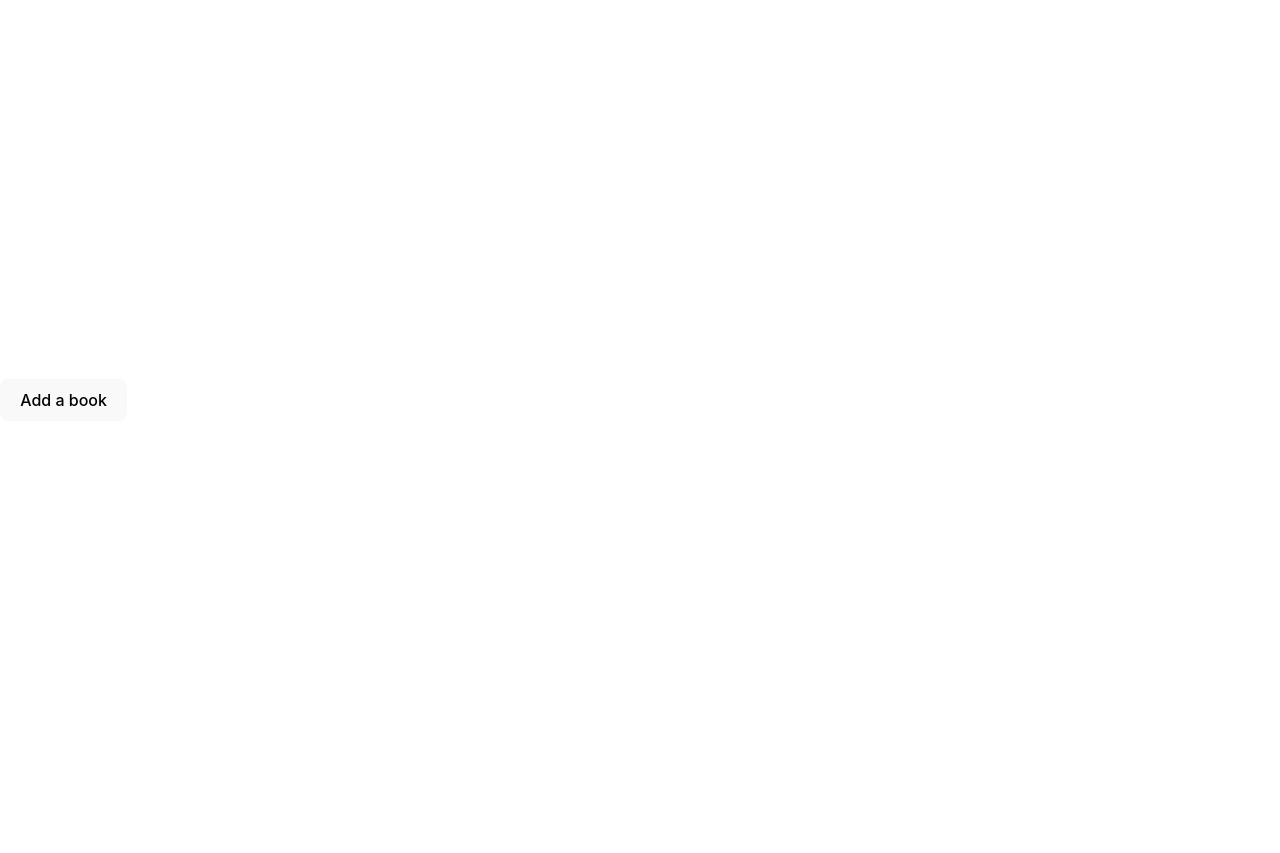
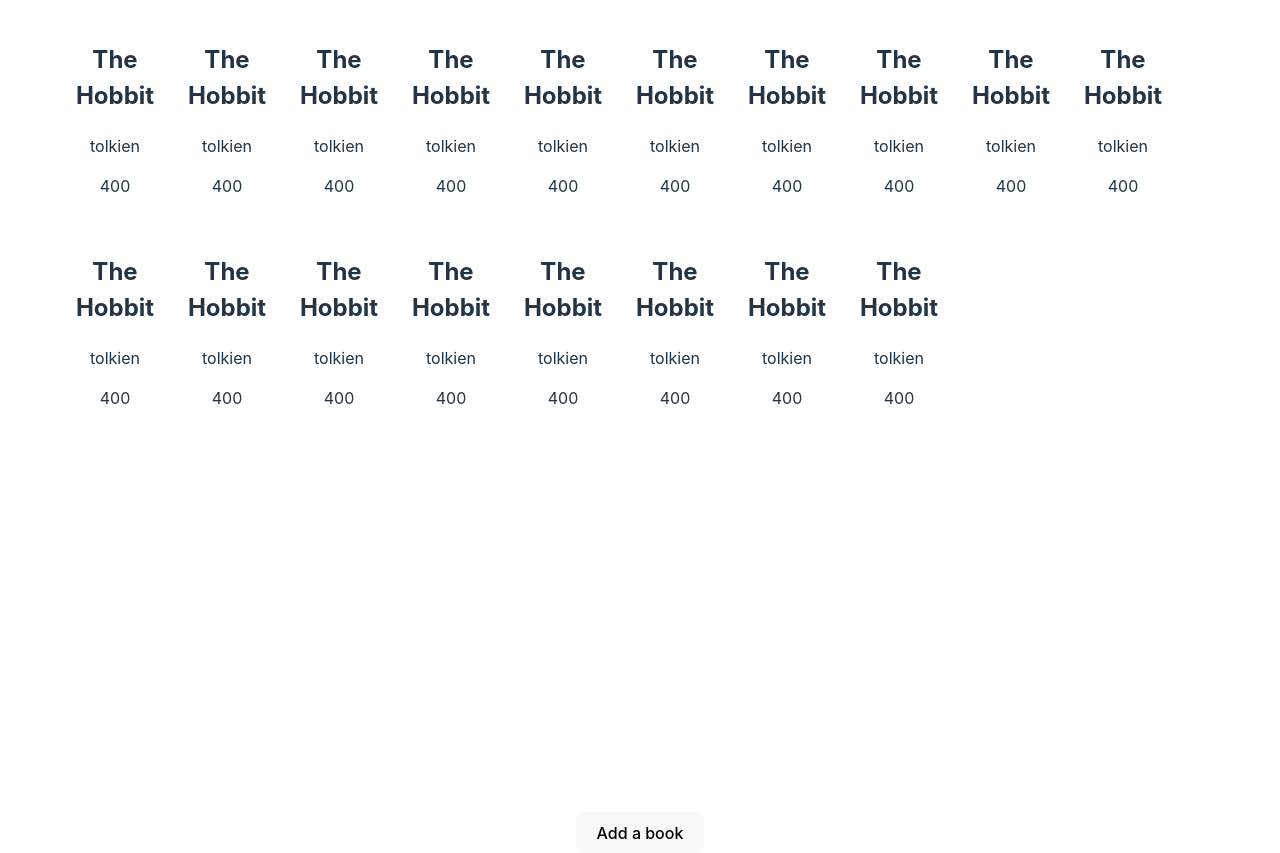
Before and after one commit to p-sturtevant/Vanilla-JS-Library-App, a website built with Vite: page index.html in a window 1280 px wide. Before the commit the page ends 800 px from the top, so only its background shows below. Built offline with nearby package versions, Linux system fonts and the light colour scheme.

Commit message:
Added Prettier, eslint, and generated book list to page

```diff
--- a/main.js
+++ b/main.js
@@ -1,12 +1,53 @@
-import './style.css'
-
+import "./style.css";
 
 let myLibrary = [];
 
-function Book() {
+function Book(author, title, pages, read) {
   //constructor
+  this.author = author;
+  this.title = title;
+  this.pages = pages;
+  this.read = read;
 }
 
-function addBookToLibrary() {
+function addBookToLibrary(author, title, pages, read) {
   //add book, duh!
-};
+  let book = new Book(author, title, pages, read);
+  myLibrary.push(book);
+  return myLibrary;
+}
+
+addBookToLibrary("tolkien", "The Hobbit", "400", false);
+addBookToLibrary("tolkien", "The Hobbit", "400", false);
+addBookToLibrary("tolkien", "The Hobbit", "400", false);
+addBookToLibrary("tolkien", "The Hobbit", "400", false);
+addBookToLibrary("tolkien", "The Hobbit", "400", false);
+addBookToLibrary("tolkien", "The Hobbit", "400", false);
+addBookToLibrary("tolkien", "The Hobbit", "400", false);
+addBookToLibrary("tolkien", "The Hobbit", "400", false);
+addBookToLibrary("tolkien", "The Hobbit", "400", false);
+addBookToLibrary("tolkien", "The Hobbit", "400", false);
+addBookToLibrary("tolkien", "The Hobbit", "400", false);
+addBookToLibrary("tolkien", "The Hobbit", "400", false);
+addBookToLibrary("tolkien", "The Hobbit", "400", false);
+addBookToLibrary("tolkien", "The Hobbit", "400", false);
+addBookToLibrary("tolkien", "The Hobbit", "400", false);
+addBookToLibrary("tolkien", "The Hobbit", "400", false);
+addBookToLibrary("tolkien", "The Hobbit", "400", false);
+addBookToLibrary("tolkien", "The Hobbit", "400", false);
+
+function createLibraryList() {
+  let list = document.querySelector(".book-container");
+
+  myLibrary.forEach((book) => {
+    let card = document.createElement("div");
+    card.classList.add("card");
+
+    card.innerHTML = `<h2 class="title">${book.title}</h2>
+    <p class="author">${book.author}</p>
+    <p class="pages">${book.pages}</p>`;
+    list.appendChild(card);
+  });
+}
+
+createLibraryList();
--- a/package.json
+++ b/package.json
@@ -10,5 +10,9 @@
   },
   "devDependencies": {
     "vite": "^4.1.0"
+  },
+  "dependencies": {
+    "eslint": "^8.35.0",
+    "prettier": "^2.8.4"
   }
 }
--- a/style.css
+++ b/style.css
@@ -26,7 +26,9 @@
 body {
   margin: 0;
   display: flex;
-  place-items: center;
+  align-items: center;
+  justify-content: center;
+  flex-direction: column;
   min-width: 320px;
   min-height: 100vh;
 }
@@ -36,9 +38,27 @@
   line-height: 1.1;
 }
 
+.book-container {
+  display: flex;
+  gap: 10px;
+  flex-wrap: wrap;
+  justify-content: flex-start;
+  align-content: flex-start;
+  height: 720px;
+  width: 90%;
+  border: 1px solid white;
+  padding: 20px;
+}
 
+.card {
+  height: 200px;
+  width: 100px;
+  border: 1px solid white;
+  text-align: center;
+}
 
 button {
+  margin-top: 50px;
   border-radius: 8px;
   border: 1px solid transparent;
   padding: 0.6em 1.2em;
```
Also changed, not shown: .eslintrc.json (added), 2 other files.
